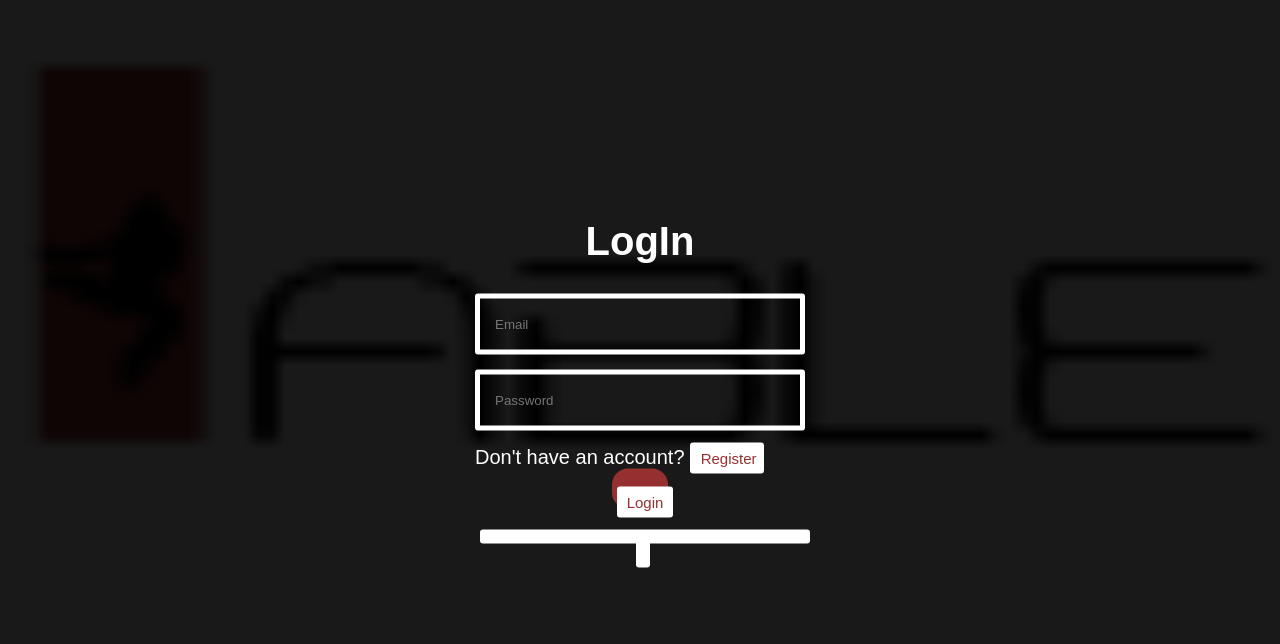
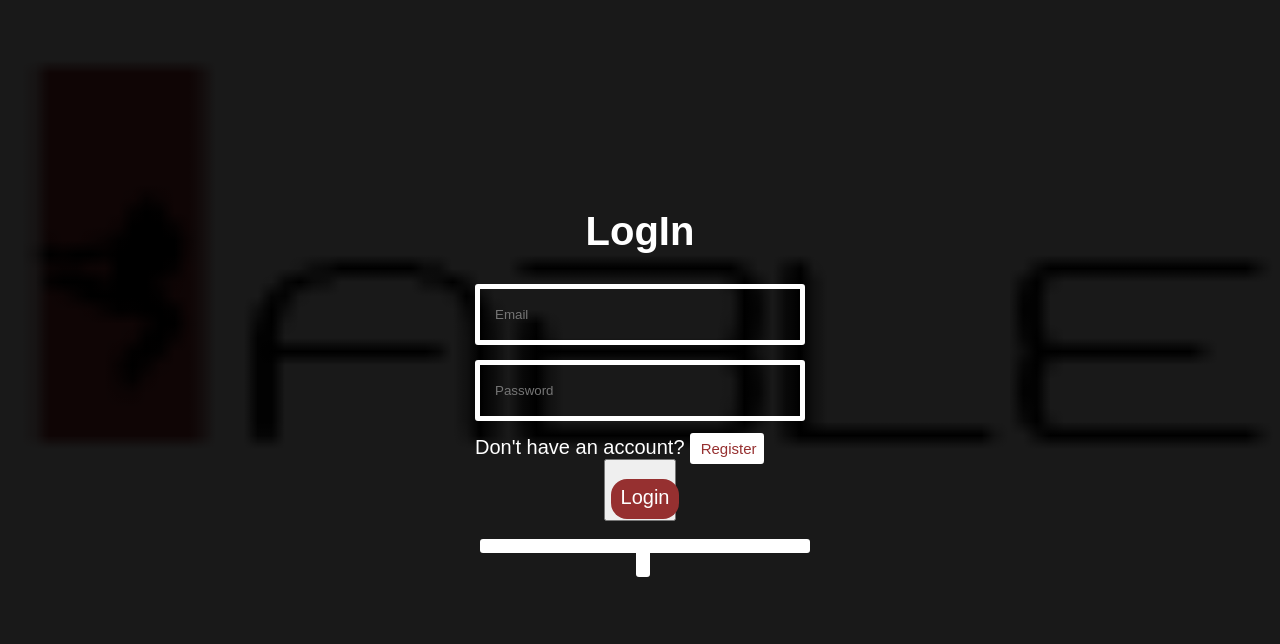
Before and after one commit to AmarachiChukwuma/studio, a plain HTML site: page login.html in a window 1280 px wide. Drawn offline with Linux system fonts and the light colour scheme.

Commit message:
Update login.css

```diff
--- a/assets/css/login.css
+++ b/assets/css/login.css
@@ -82,7 +82,7 @@ form a{
     justify-content: center;
     margin-top: 18px;
 }
-.btn-f button{
+.btn-f button a{
     flex-basis: 48%;
     background: #963030;
     color: #fff;
```
